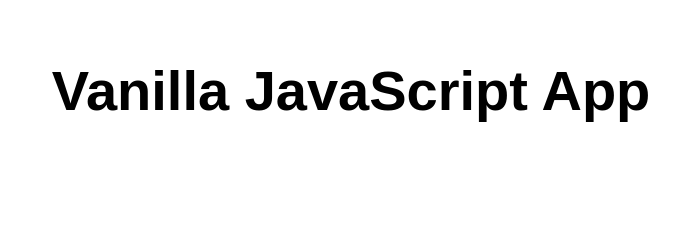
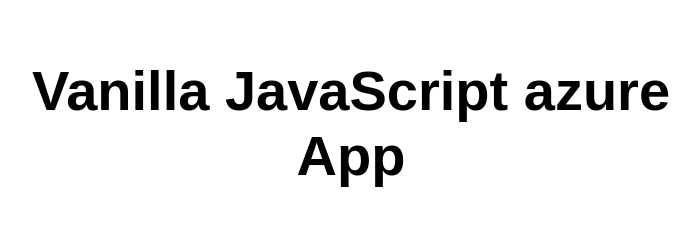
Before and after one commit to Sandeepsoudu/Cloud-practical, a website: page src/index.html in a window 1280 px wide. Shown: the whole page, without its empty margins (289-989 px from the left). Drawn offline with Linux system fonts and the light colour scheme.

Commit message:
Update index.html

```diff
--- a/src/index.html
+++ b/src/index.html
@@ -10,7 +10,7 @@
 
 <body>
   <main>
-    <h1>Vanilla JavaScript App</h1>
+    <h1>Vanilla JavaScript azure App</h1>
   </main>
 </body>
 
```
